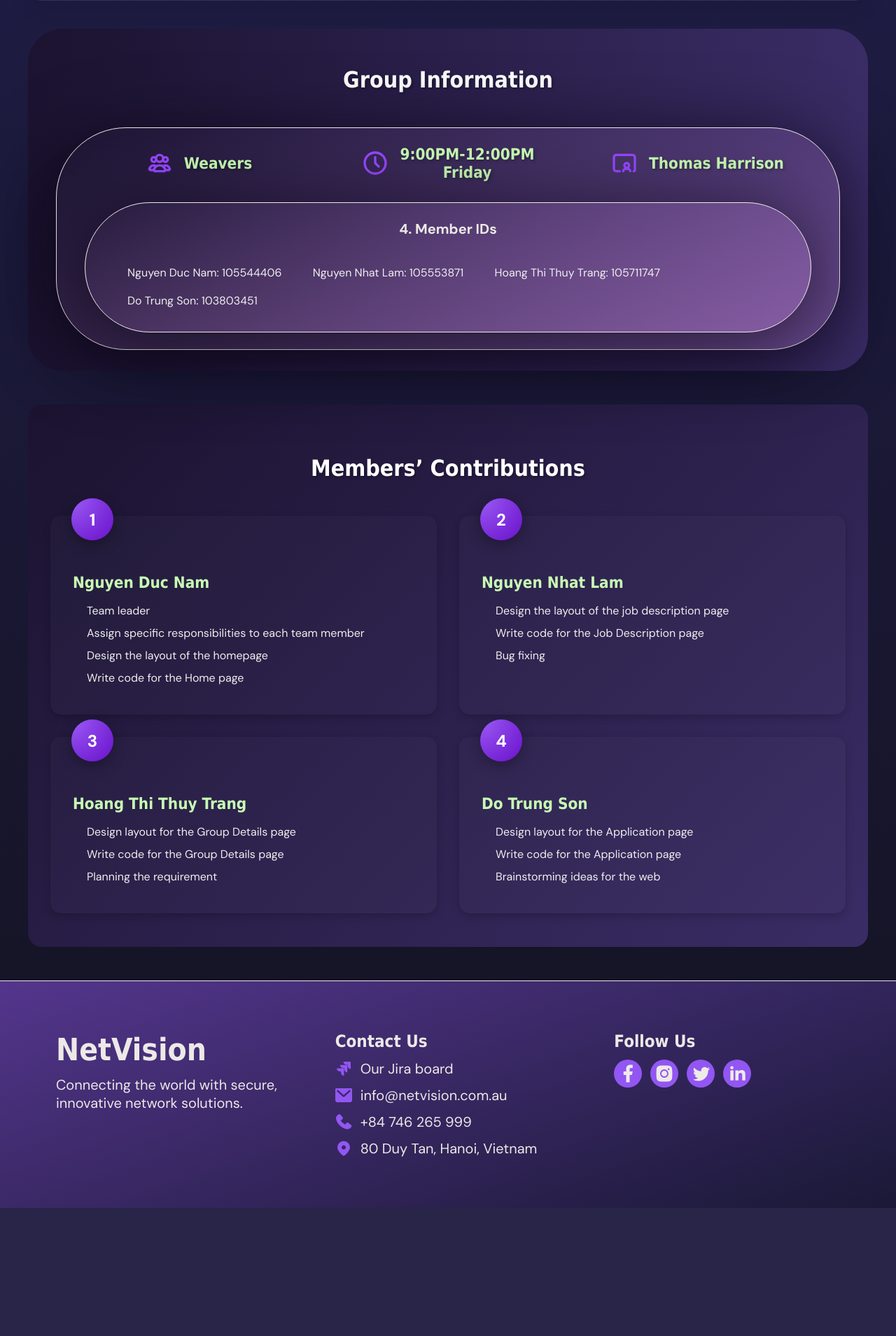
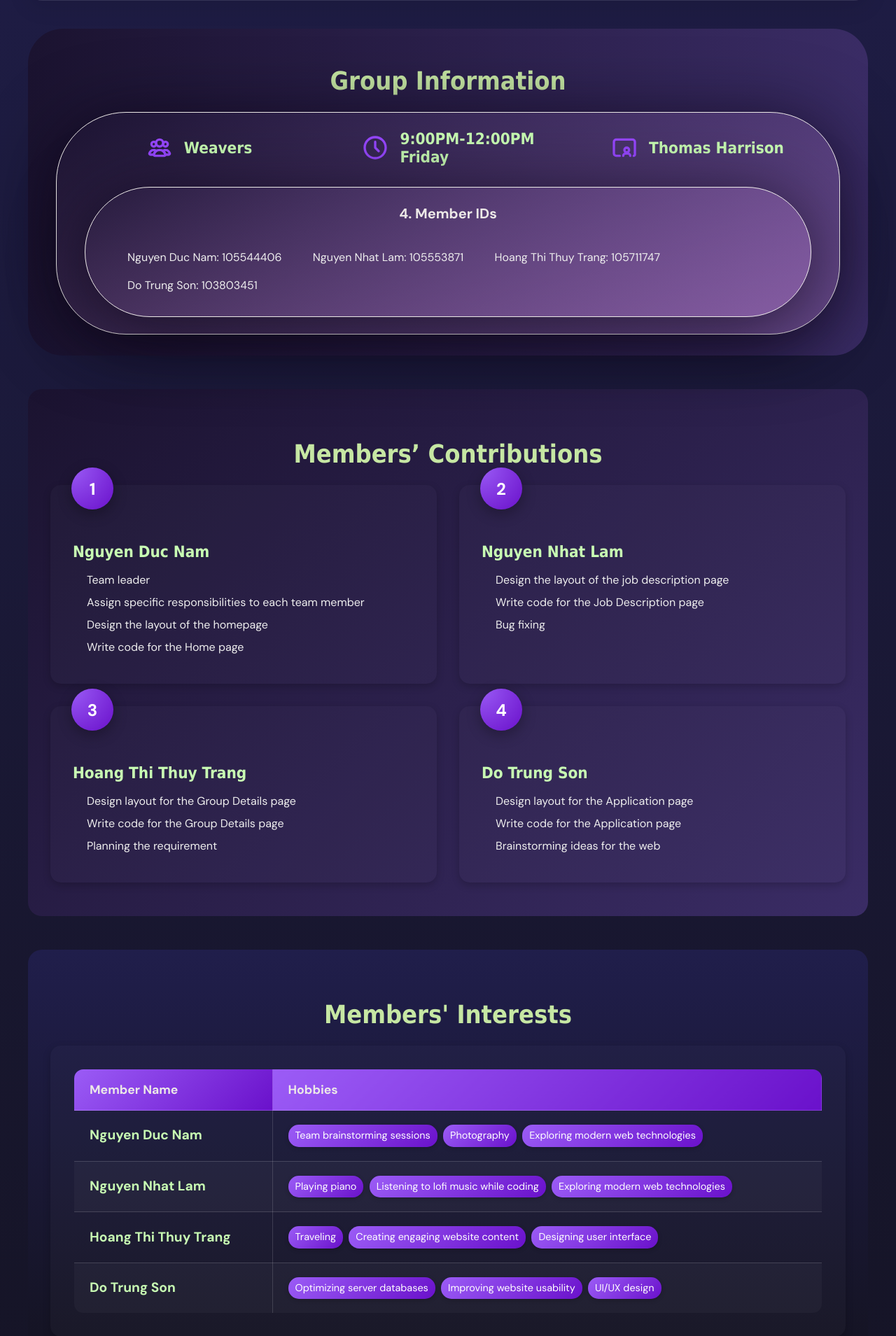
Before and after one commit to nguyenducnam06/Group-2-COS10026, a PHP site: page /about.html in a window 1280 px wide. Shown: the part 512-2421 px from the top of the page at 70% size. Before the commit the page ends 2238 px from the top, so only its background shows below. Run offline with PHP 8.4, Linux system fonts and the light colour scheme; some web fonts are replaced.

Commit message:
full detail page

```diff
--- a/project1/about.html
+++ b/project1/about.html
@@ -120,6 +120,63 @@
     </div>
   </div>
   </section>
+  <section class="interests">
+    <div class="center_aligned">
+    <h2>Members' Interests</h2>
+    </div>
+   <div class="interest-table">
+        <table>
+            <thead>
+                <tr>
+                    <th>Member Name</th>
+                    <th>Hobbies</th>
+                </tr>
+            </thead>
+            <tbody>
+                <tr>
+                    <td>
+                        <div class="member-name">Nguyen Duc Nam</div>
+                    </td>
+                    <td>
+                        <span class="hobby-tag">Team brainstorming sessions</span>
+                        <span class="hobby-tag">Photography</span>
+                        <span class="hobby-tag">Exploring modern web technologies</span>
+                    </td>
+                </tr>
+                <tr>
+                    <td>
+                        <div class="member-name">Nguyen Nhat Lam</div>
+                    </td>
+                    <td>
+                        <span class="hobby-tag">Playing piano</span>
+                        <span class="hobby-tag">Listening to lofi music while coding</span>
+                        <span class="hobby-tag">Exploring modern web technologies</span>
+                    </td>
+                </tr>
+                <tr>
+                    <td>
+                        <div class="member-name">Hoang Thi Thuy Trang</div>
+                    </td>
+                    <td>
+                        <span class="hobby-tag">Traveling</span>
+                        <span class="hobby-tag">Creating engaging website content</span>
+                        <span class="hobby-tag">Designing user interface</span>
+                    </td>
+                </tr>
+                <tr>
+                    <td>
+                        <div class="member-name">Do Trung Son</div>
+                    </td>
+                    <td>
+                        <span class="hobby-tag">Optimizing server databases</span>
+                        <span class="hobby-tag">Improving website usability</span>
+                        <span class="hobby-tag">UI/UX design</span>
+                    </td>
+                </tr>
+                </tbody>
+            </table>
+    </div>
+  </section>
    <footer>
     <div class="row">
       <aside class="left_aligned">
--- a/project1/styles/about.css
+++ b/project1/styles/about.css
@@ -57,15 +57,7 @@
   flex-direction: column;
   align-items: center;
 }
-.group-info h2 {
-  font-size: 2rem;
-  text-align: center;
-  color: #fff;
-  font-weight: 700;
-  margin-bottom: 25px;
-  text-shadow: 2px 2px 4px rgba(0, 0, 0, 0.3);
-}
-.group-info .info-box {
+.info-box {
   display: flex;
   justify-content: space-around;
   gap: 30px;
@@ -122,14 +114,6 @@
   border-radius: 20px;
   background: linear-gradient(135deg, #1b1330, #3a2c65);
   color: #fff;
-}
-.task h2 {
-  font-size: 2rem;
-  text-align: center;
-  color: #fff;
-  font-weight: 700;
-  margin-bottom: 25px;
-  text-shadow: 2px 2px 4px rgba(0, 0, 0, 0.3);
 }
 .contribution-grid {
   display: grid;
@@ -190,3 +174,83 @@
     grid-template-columns: 1fr;
   }
   }
+.interests {
+  max-width: 1200px;
+  margin: 3rem auto;
+  padding: 3rem 2rem;
+  border-radius: 20px;
+  background: inherit;
+}
+.interest-table {
+  background: rgba(255,255,255,0.02);
+  border-radius: 15px;
+  padding: 2rem;
+  box-shadow: 0 4px 12px rgba(0,0,0,0.2);
+  transition: 0.3s ease;
+}
+.interest-table:hover {
+  transform: translateY(-5px);
+  box-shadow: 0 8px 20px rgba(0,0,0,0.3);
+}
+table {
+  width: 100%;
+  border-collapse: collapse;
+  border: 2px solid rgba(255,255,255,0.2);
+  border-radius: 15px;
+  overflow: hidden;
+}
+th, td {
+  padding: 18px 22px;
+  border: 1px solid rgba(255,255,255,0.15);
+  text-align: left;
+}
+th {
+  background: linear-gradient(135deg, #9b5cf6, #6a11cb);
+  font-weight: 700;
+  font-size: 1.1rem;
+}
+td {
+  color: #eee;
+  font-size: 1rem;
+  line-height: 1.5;
+}
+tr:nth-child(even) { background: rgba(255,255,255,0.03); }
+tr:hover { background: rgba(255,255,255,0.07); }
+.member-name {
+  font-weight: 700;
+  color: #c8fcb3;
+  font-size: 1.2rem;
+}
+.hobby-tag {
+  display: inline-block;
+  background: linear-gradient(135deg, #9b5cf6, #6a11cb);
+  color: #fff;
+  padding: 5px 10px;
+  border-radius: 15px;
+  font-size: 0.9em;
+  margin: 2px 4px 2px 0;
+  box-shadow: 0 2px 6px rgba(0,0,0,0.2);
+  transition: transform 0.2s;
+}
+.hobby-tag:hover {
+  transform: scale(1.05);
+}
+@media (max-width: 768px){
+  .interests {
+    margin:1rem;
+    padding: 2rem 1rem;
+  }
+  .interest-table {
+    padding: 1rem;
+  }
+  th, td {
+    padding: 10px 12px;
+  }
+  .interests h2 {
+    font-size: 1.5rem;
+  }
+  .hobby-tag {
+     font-size: 0.8em;
+     padding: 4px;
+  }
+}
```
